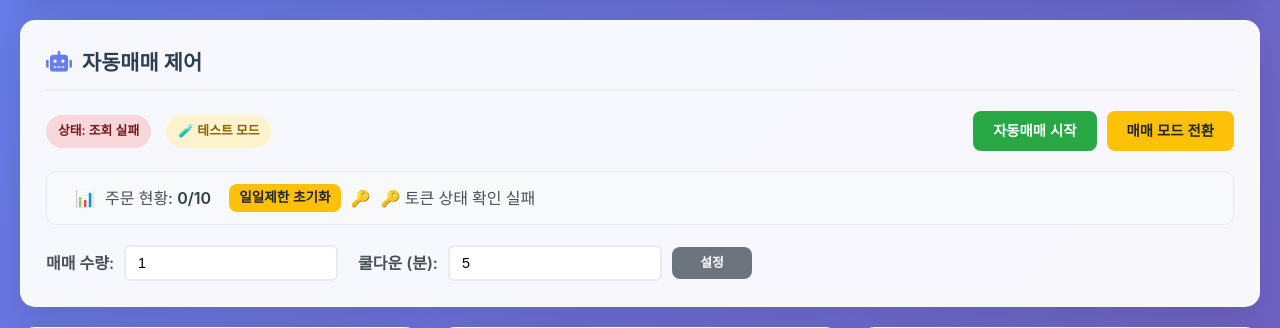
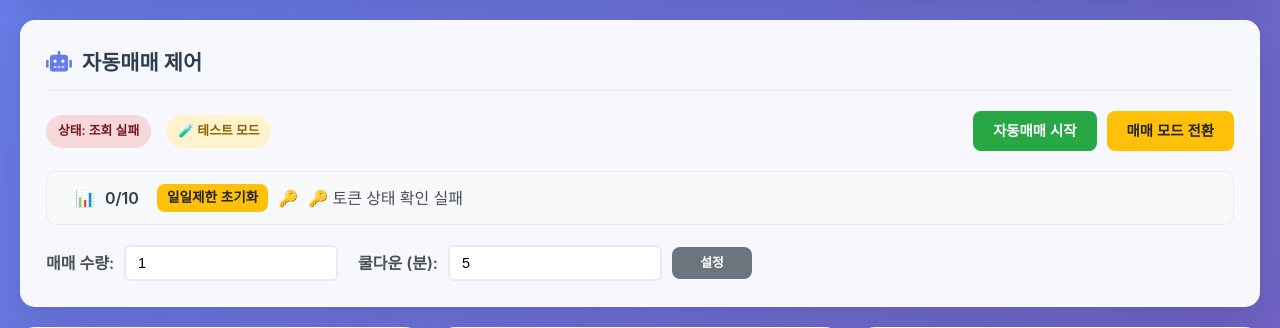
Before and after one commit to jjuun/kium, a Python web app: template templates/dashboard.html in a window 1280 px wide. Shown: the part 111-439 px from the top of the page. Run offline with Jinja, Linux system fonts and the light colour scheme; the template is opened without the code that fills it, so the values that code supplies are empty.

Commit message:
자동매매 제어 섹션: 주문 현황 텍스트 제거하고 숫자만 표시

```diff
--- a/templates/dashboard.html
+++ b/templates/dashboard.html
@@ -49,7 +49,7 @@
                 <div class="status-summary single-line">
                     <div class="status-item clickable" onclick="showExecutedOrdersDetails()">
                         <span class="status-icon">📊</span>
-                        <span class="status-text">주문 현황: <strong id="daily-orders">0/10</strong></span>
+                        <span class="status-text"><strong id="daily-orders">0/10</strong></span>
                         <button onclick="resetDailyOrderCount(); event.stopPropagation();"
                             class="btn btn-sm btn-warning">일일제한 초기화</button>
                         <span class="status-icon">🔑</span>
```
